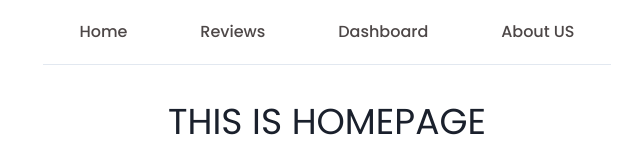
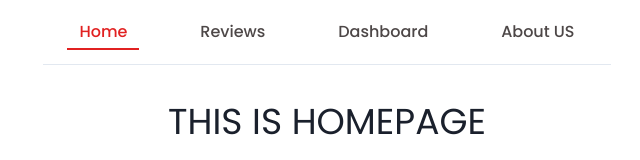
Before and after one commit to AshfaqKabir/product-analysis, a React (Create React App) app: page / in a window 1280 px wide. Shown: the top 160 px of the page, without its empty margins (313-953 px from the left). Built offline with nearby package versions, Linux system fonts and the light colour scheme.

Commit message:
Added _ActiveLink in Navbar

```diff
--- a/src/components/Navbar/NavLink.js
+++ b/src/components/Navbar/NavLink.js
@@ -1,6 +1,6 @@
 import React from "react";
 
-import { Link as RouteLink } from "react-router-dom";
+import { NavLink as RouteLink } from "react-router-dom";
 import { Link } from "@chakra-ui/react";
 
 const NavLink = ({ route, name }) => {
@@ -28,6 +28,10 @@ const NavLink = ({ route, name }) => {
         cursor: "pointer",
         color: "#e12121",
       }}
+      _activeLink={{
+        _after: { width: "150%" },
+        color: "#e12121",
+      }}
     >
       {name}
     </Link>
```
